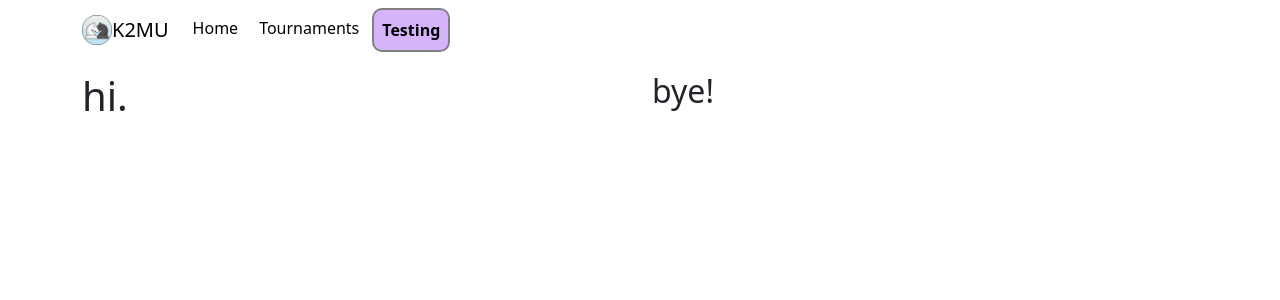
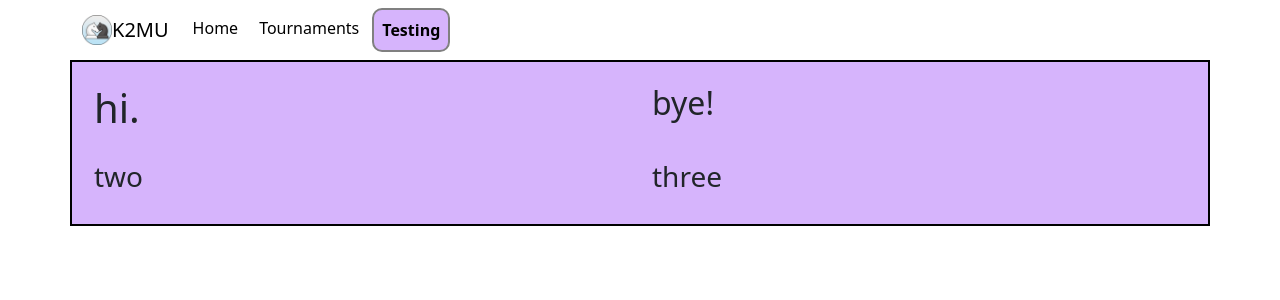
Before and after one commit to shiv-iyer/CS203-Project, a React (Create React App) app in the folder k2mu/: page /test in a window 1280 px wide. Shown: the top 300 px of the page. Built offline with nearby package versions, Linux system fonts and the light colour scheme.

Commit message:
added tournaments (base), minor styling updates

```diff
--- a/k2mu/src/App.js
+++ b/k2mu/src/App.js
@@ -17,6 +17,7 @@ import Main from "./Main";
 // my own pages and components
 import Home from "./pages/Home";
 import Testing from "./pages/Testing";
+import Tournaments from "./pages/Tournaments";
 
 // stylesheet
 import "./styles.css";
@@ -55,7 +56,7 @@ function App() {
           {/* Home / landing page route */}
           <Route path="/" element={<Home/>}></Route>
           {/* Tournaments page */}
-          <Route path="/tournaments"></Route>
+          <Route path="/tournaments" element={<Tournaments/>}></Route>
           {/* For my testing purposes */}
           <Route path="/test" element={<Testing/>}></Route>
         </Routes>
--- a/k2mu/src/pages/Home.js
+++ b/k2mu/src/pages/Home.js
@@ -15,7 +15,7 @@ export default function Home() {
                         <header className="App-header">
                             <img src={logo} className="App-logo" alt="logo" />
                             <p>Knight 2 Meet U</p>
-                            <p>Your greatest tool for...</p>
+                            <p>Your favorite tournament management system that provides a seamless experience for players and admins to participate in and organize tournaments.</p>
                         </header>
                     </div>}
                 </div>
--- a/k2mu/src/pages/Testing.js
+++ b/k2mu/src/pages/Testing.js
@@ -10,7 +10,7 @@ export default function Testing() {
     return (
         <React.Fragment>
             <Container className="main-cont">
-                <Row>
+                <Row className="row">
                     <Col>
                         <h1 className="title">hi.</h1>
                     </Col>
@@ -18,6 +18,14 @@ export default function Testing() {
                         <h2 className="title2">bye!</h2>
                     </Col>
                 </Row>
+                <Row className="row">
+                    <Col>
+                        <h3 className="smaller-title">two</h3>
+                    </Col>
+                    <Col>
+                        <h3 className="smaller-title">three</h3>
+                    </Col>
+                </Row>
             </Container>
         </React.Fragment>
     )
--- /dev/null
+++ b/k2mu/src/pages/Tournaments.js
@@ -0,0 +1,20 @@
+import React from "react";
+
+import {Container, Button} from "react-bootstrap";
+
+export default function Tournaments () {
+
+    const buttonClicked = () => {
+        alert("Button was clicked.");
+    }
+
+    return (
+        <React.Fragment>
+            <Container>
+                <h1>Tournaments</h1>
+                <Button onClick={buttonClicked}>View Available Tournaments</Button>
+                <Button variant="info">My Current Tournaments</Button>
+            </Container>
+        </React.Fragment>
+    );
+}
--- a/k2mu/src/styles.css
+++ b/k2mu/src/styles.css
@@ -5,6 +5,7 @@
 .main-header:hover {
     transform: scale(1.07);
     transition: all 0.3s ease;
+    text-decoration: underline;
 }
 
 .nav-link {
@@ -28,7 +29,13 @@
 }
 
 .main-cont {
+    background: #D6B4FC;
+    border: 2px solid black;
     padding: 12px;
+}
+
+.row {
+    padding: 10px;
 }
 
 .title:hover {
@@ -44,3 +51,10 @@
     border: 2px solid red;
     padding: 4px;
 }
+
+.smaller-title:hover {
+    transform: scale(1.03);
+    transition: all 0.3s ease;
+    border: 2px solid black;
+    padding: 4px;
+}
```
